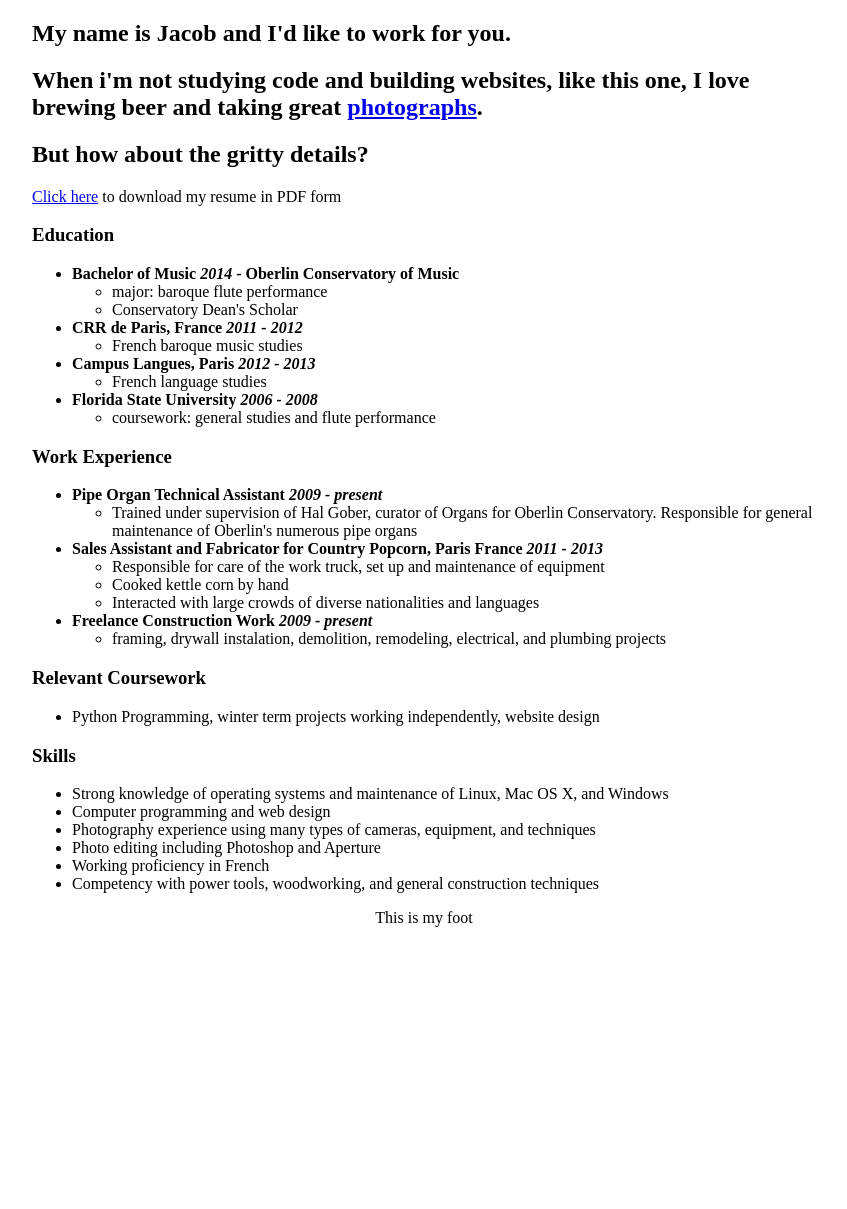
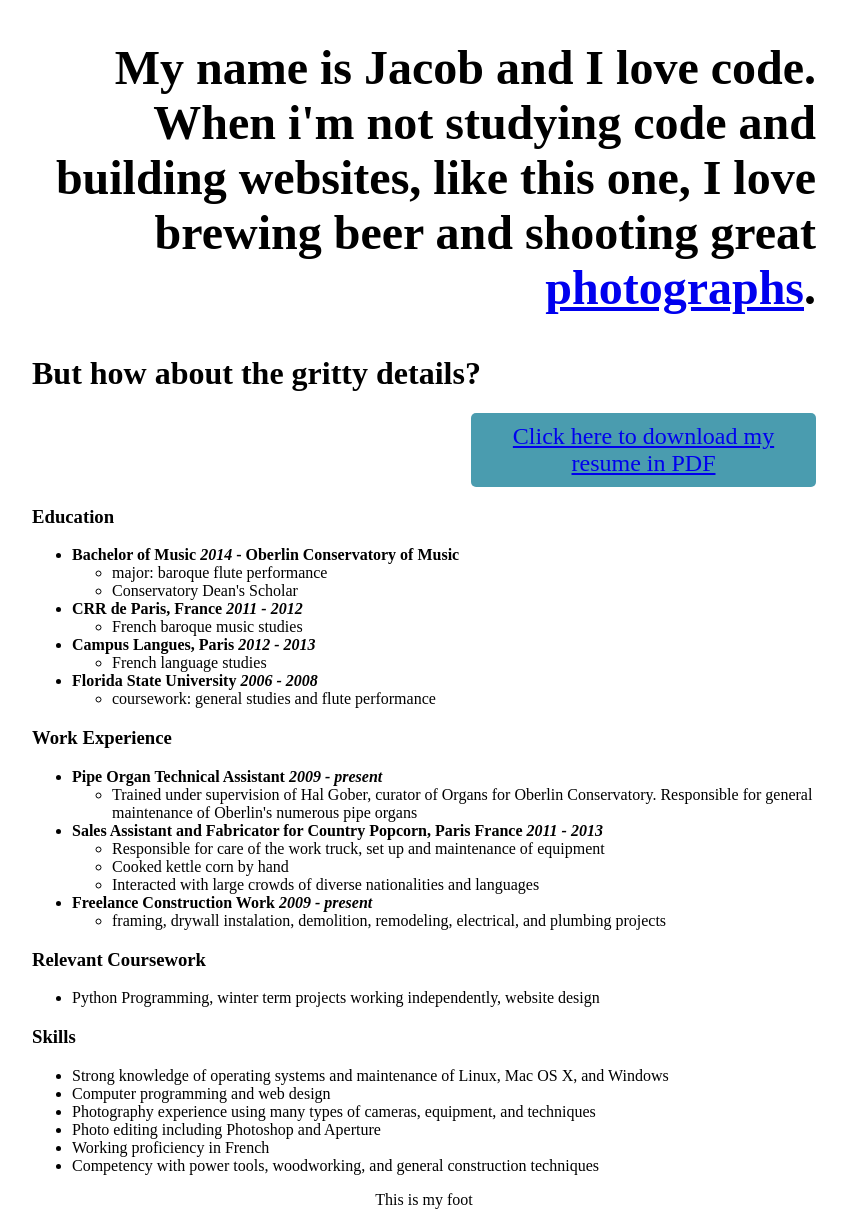
Before and after one commit to baroquebloke/flaskr, a Flask app: page / in a window 1280 px wide. Shown: the part 115-1324 px from the top of the page, without its empty margins (216-1063 px from the left). Before the commit the page ends 1042 px from the top, so only its background shows below. Run offline with Flask 2, Linux system fonts and the light colour scheme.

Commit message:
major style changes.  much cleaner.

```diff
--- a/static/style.css
+++ b/static/style.css
@@ -6,7 +6,7 @@ html {
 }
 .header {
   width: 100%;
-  text-align: auto;
+  text-align: left;
   line-height: 200%;
   float: left;
 }
@@ -24,6 +24,24 @@ h1:first-child:first-letter {
   float: left;
   clear: both;
 }
+.res-dl {
+  display: block;
+  background: #4A9CAF;
+  padding: 10px;
+  border-radius: 5px;
+  font-size: 150%;
+  text-align: center;
+  width: 325px;
+  float: right;
+}
+.resume {
+  float: left;
+  clear: both;
+}
+h2 {
+  font-size: 300%;
+  text-align: right;
+}
 .page-footer {
   width: 100%;
   text-align: center;
--- a/templates/pages/index.html
+++ b/templates/pages/index.html
@@ -1,18 +1,19 @@
 {% extends "layouts/base.html" %}
 
 {% block content %}
-<h2>My name is Jacob and I'd like to work for you.</h2>
-<h2>When i'm not studying code and building websites, like this one,
-  I love brewing beer and taking great
+<h2>My name is Jacob and I love code.
+When i'm not studying code and building websites, like this one,
+  I love brewing beer and shooting great
   <a href="http://www.baroquebloke.com">photographs</a>.</h2>
 
-<h2>But how about the gritty details?</h2>
+<h1>But how about the gritty details?</h1>
 
-<div id="res-dl">
+<div class="res-dl">
 <a href="/static/FarnsworthResume.pdf" download="Jacob Farnsworth's Resume">
-  Click here</a> to download  my resume in PDF form
+  Click here to download  my resume in PDF</a>
 </div>
 
+<div class="resume">
 <h3>Education</h3>
 <ul>
   <li><b>Bachelor of Music <i>2014</i> - Oberlin Conservatory of Music</b></li>
@@ -73,4 +74,5 @@
   <li>Competency with power tools, woodworking, and general construction
     techniques</li>
 </ul>
+</div>
 {% endblock %}
```
